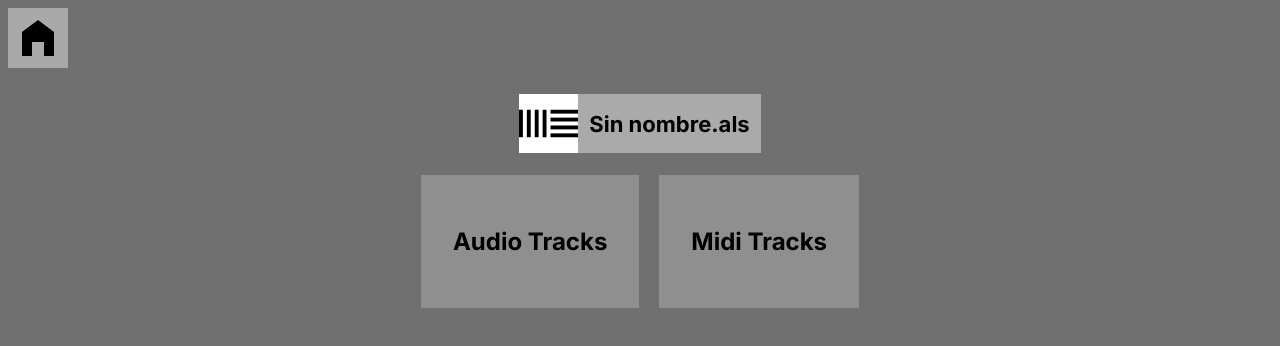
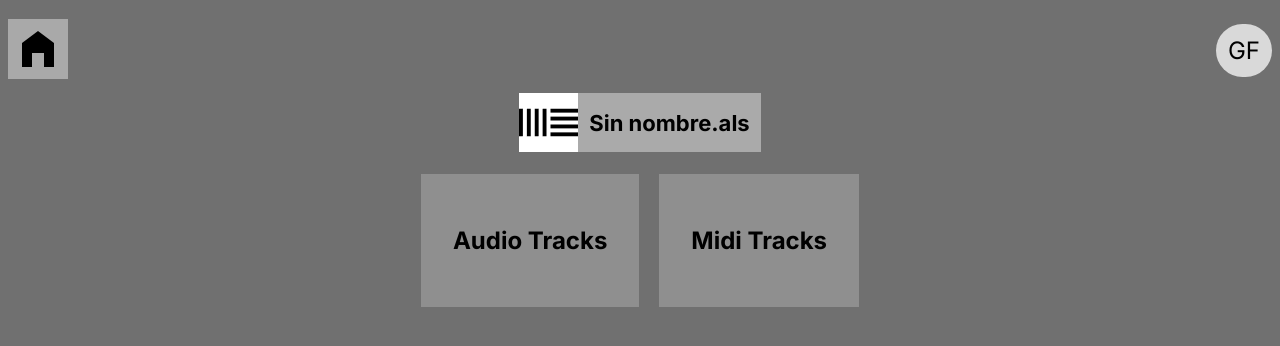
Before and after one commit to germaimo/gotya-frontend, a React (Create React App) app: page /proyecto in a window 1280 px wide. Shown: the top 346 px of the page. Built offline with nearby package versions, Linux system fonts and the light colour scheme.

Commit message:
estilos para proyecto, referencia de usuario activo en textarea que modifica

```diff
--- a/src/index.css
+++ b/src/index.css
@@ -9,6 +9,10 @@ p {
 h1{
   margin-block-start: 0;
   margin-block-end: 0;
+}
+
+ul{
+  list-style-type: none;
 }
 /*fin reset*/
 
@@ -66,8 +70,6 @@ body {
   border-color: #515151;
 }
 
-
-
 .nombreProyecto {
   font-family: Inter;
   font-size: 20px;
@@ -108,12 +110,26 @@ body {
 
 
 /*proyecto.js*/
+nav{
+  display: flex;
+  justify-content: space-between;
+  align-items:center;
+}
+
+nav p{
+  background: #D9D9D9;
+  padding: .5em;
+  border-radius: 50px;
+  font-weight: 400;
+  font-size: 24px;
+}
+
 .nombre{
   background: #AAAAAA;
   width: fit-content;
   display: flex;
   align-items: center;
-  margin: 1em auto;
+  margin: 0 auto 1em;
   font-weight: 700;
   font-size: 22px;
 }
@@ -121,6 +137,13 @@ body {
 .nombre span{
   padding-left: .5em;
   padding-right: .5em;
+}
+
+.contenedorCanales{
+  display: flex;
+  width: fit-content;
+  margin: 0 auto;
+  gap: 20px;
 }
 
 .contenedorCanal{
@@ -145,3 +168,29 @@ body {
   align-items: center;
   border: 4px solid #515151;
 }
+
+.containerTextarea {
+  position: relative;
+  margin-bottom: 0.5em;
+}
+
+.circuloUsuario {
+  position: absolute;
+  right: -10px;
+  top: 50%;
+  transform: translateY(40%);
+  width: 30px;
+  height: 30px;
+  background-color: #D9D9D9;
+  border-radius: 50%;
+  display: flex;
+  justify-content: center;
+  align-items: center;
+  color: black;
+  font-size: 16px;
+  display: none;
+}
+
+textarea:focus + .circuloUsuario {
+  display: flex;
+}
--- a/src/routes/Proyecto.js
+++ b/src/routes/Proyecto.js
@@ -28,6 +28,8 @@ const Proyecto = () => {
 
   return (
     <div>
+
+      <nav>
        <Link to={{ pathname: "/" }}>
         <svg
           width="60"
@@ -47,19 +49,18 @@ const Proyecto = () => {
           </defs>
         </svg>
         </Link>
+
+        <ul>
+          <li><p className="usuarioLoggeado">GF</p></li>
+        </ul>
+      </nav>
+
       <h1 className="nombre">
         <img src="../ableton-icon.png" alt="ableton icon" />
         <span> {nombreProyecto}.als </span>
       </h1>
 
-      <div
-        style={{
-          display: "flex",
-          width: "fit-content",
-          margin: "0 auto",
-          gap: "20px",
-        }}
-      >
+      <div className="contenedorCanales">
         <div className="contenedorCanal">
           <h2>Audio Tracks</h2>
           {audioTracks.length > 0 &&
@@ -89,6 +90,7 @@ const Proyecto = () => {
                   </span>
                   <p>{item.track}</p>
                 </div>
+                <div class="containerTextarea">
                   <textarea
                     id={`audio-${index}`}
                     rows="4"
@@ -97,6 +99,9 @@ const Proyecto = () => {
                     defaultValue={item.text}
                     onBlur={(e) => guardarComentario("audio", item.track, e)}
                   />
+                  <div class="circuloUsuario">GF</div>
+                </div>
+
               </div>
             ))}
         </div>
```
Lines whose indentation alone changed are shown as unchanged.
